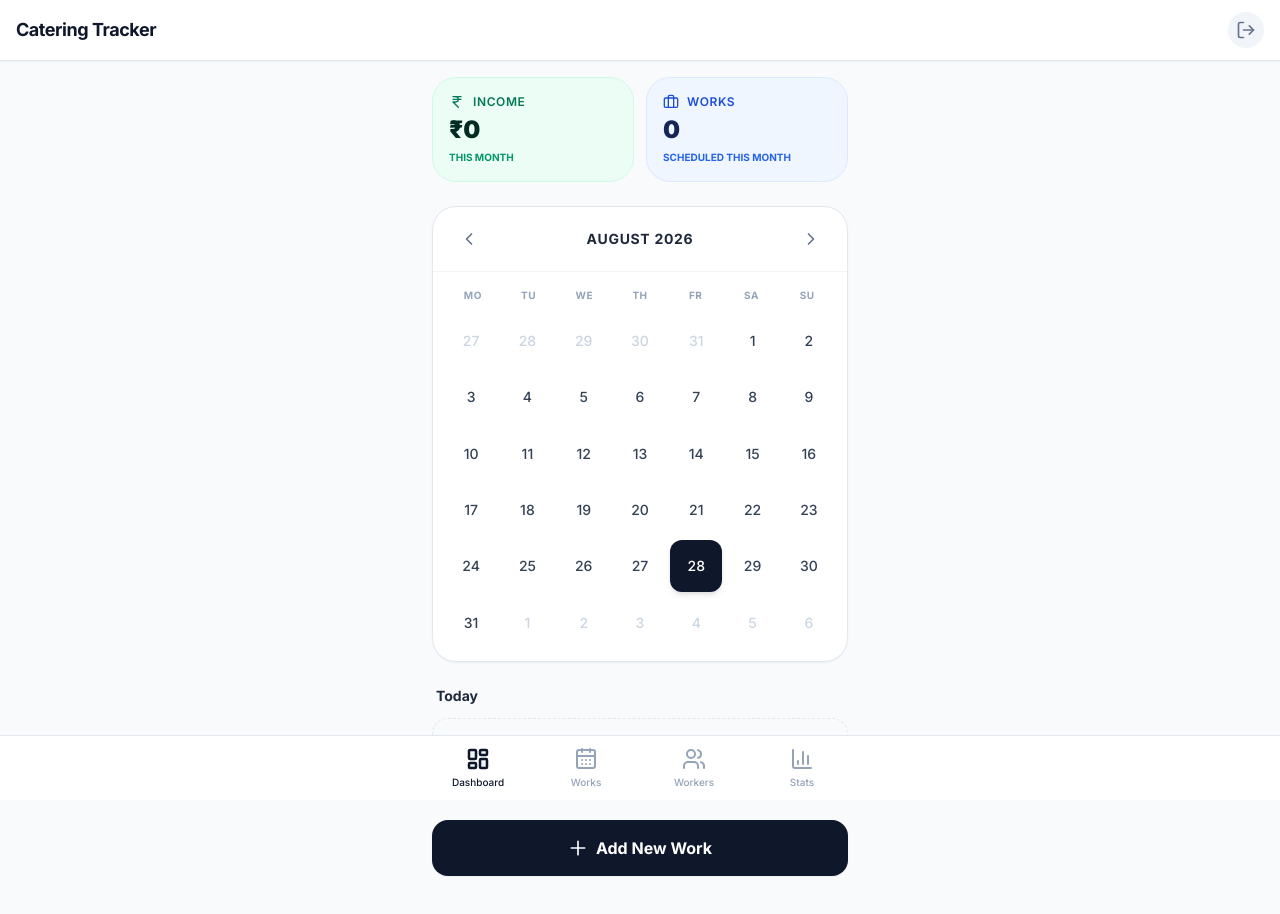
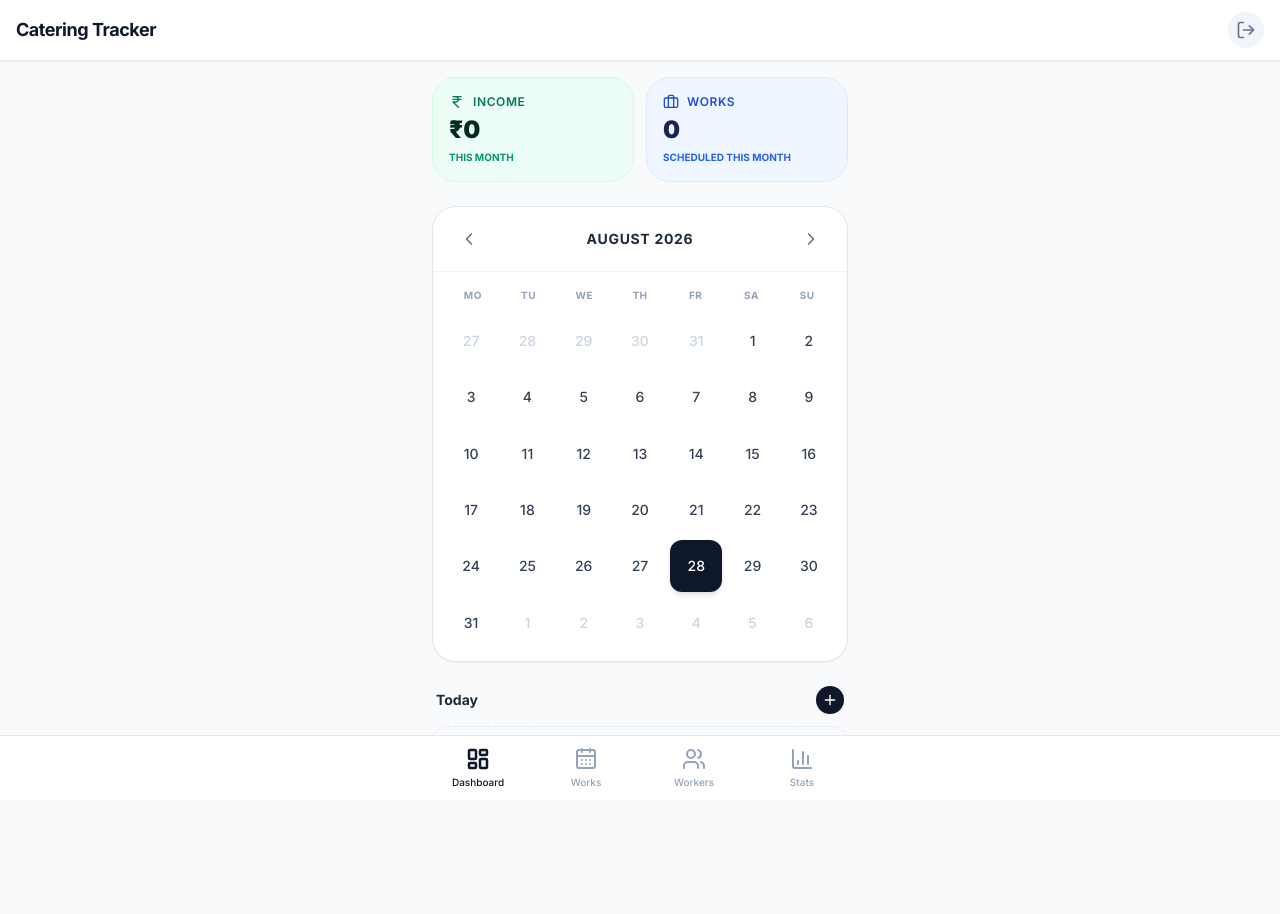
Before and after one commit to codeyy01/AspireCatering, a Next.js app: page /dashboard in a window 1280 px wide. Shown: the top 914 px of the page. After the commit the page ends 876 px from the top, so only its background shows below. Built offline with nearby package versions, Linux system fonts and the light colour scheme; no server answers; the database is empty.

Commit message:
Move Add Work button to a small icon aligned with the date header in dashboard

```diff
--- a/src/app/(protected)/dashboard/CalendarWidget.tsx
+++ b/src/app/(protected)/dashboard/CalendarWidget.tsx
@@ -2,7 +2,7 @@
 
 import { useState } from 'react'
 import { format, startOfMonth, endOfMonth, eachDayOfInterval, isSameMonth, isSameDay, addMonths, subMonths, startOfWeek, endOfWeek, isToday } from 'date-fns'
-import { ChevronLeft, ChevronRight } from 'lucide-react'
+import { ChevronLeft, ChevronRight, Plus } from 'lucide-react'
 import Link from 'next/link'
 
 type Work = {
@@ -106,9 +106,17 @@ export default function CalendarWidget({ works }: { works: Work[] }) {
 
       {/* Selected Date Works */}
       <div>
-        <h3 className="text-sm font-bold text-slate-800 mb-3 px-1">
-          {isToday(selectedDate) ? 'Today' : format(selectedDate, 'MMM d, yyyy')}
-        </h3>
+        <div className="flex justify-between items-center mb-3 px-1">
+          <h3 className="text-sm font-bold text-slate-800">
+            {isToday(selectedDate) ? 'Today' : format(selectedDate, 'MMM d, yyyy')}
+          </h3>
+          <Link
+            href={`/works/new?date=${format(selectedDate, 'yyyy-MM-dd')}`}
+            className="bg-slate-900 text-white p-1.5 rounded-full shadow-sm hover:bg-slate-800 active:scale-95 transition-all"
+          >
+            <Plus className="w-4 h-4" />
+          </Link>
+        </div>
 
         {selectedDateWorks.length === 0 ? (
           <div className="bg-slate-50 border border-slate-200 border-dashed rounded-2xl p-6 text-center text-slate-500 text-sm">
--- a/src/app/(protected)/dashboard/page.tsx
+++ b/src/app/(protected)/dashboard/page.tsx
@@ -1,7 +1,6 @@
 import { createClient } from '@/utils/supabase/server'
 import { startOfMonth, endOfMonth, subMonths, addMonths } from 'date-fns'
 import { IndianRupee, Briefcase } from 'lucide-react'
-import Link from 'next/link'
 import CalendarWidget from './CalendarWidget'
 
 export default async function DashboardPage() {
@@ -56,16 +55,6 @@ export default async function DashboardPage() {
       </div>
 
       <CalendarWidget works={calendarWorks || []} />
-
-      <div className="pt-2">
-        <Link
-          href="/works/new"
-          className="w-full bg-slate-900 text-white p-4 rounded-2xl shadow-sm hover:bg-slate-800 active:scale-95 transition-all flex items-center justify-center font-bold"
-        >
-          <svg className="w-5 h-5 mr-2" fill="none" stroke="currentColor" viewBox="0 0 24 24"><path strokeLinecap="round" strokeLinejoin="round" strokeWidth="2" d="M12 4v16m8-8H4"/></svg>
-          Add New Work
-        </Link>
-      </div>
     </div>
   )
 }
```
